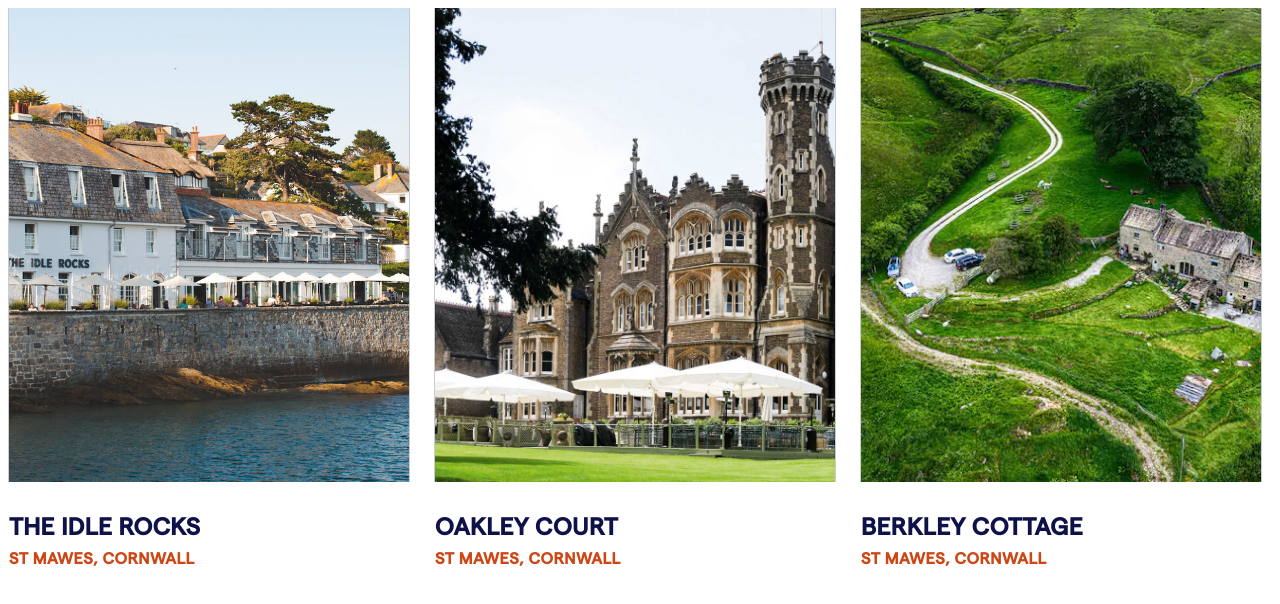
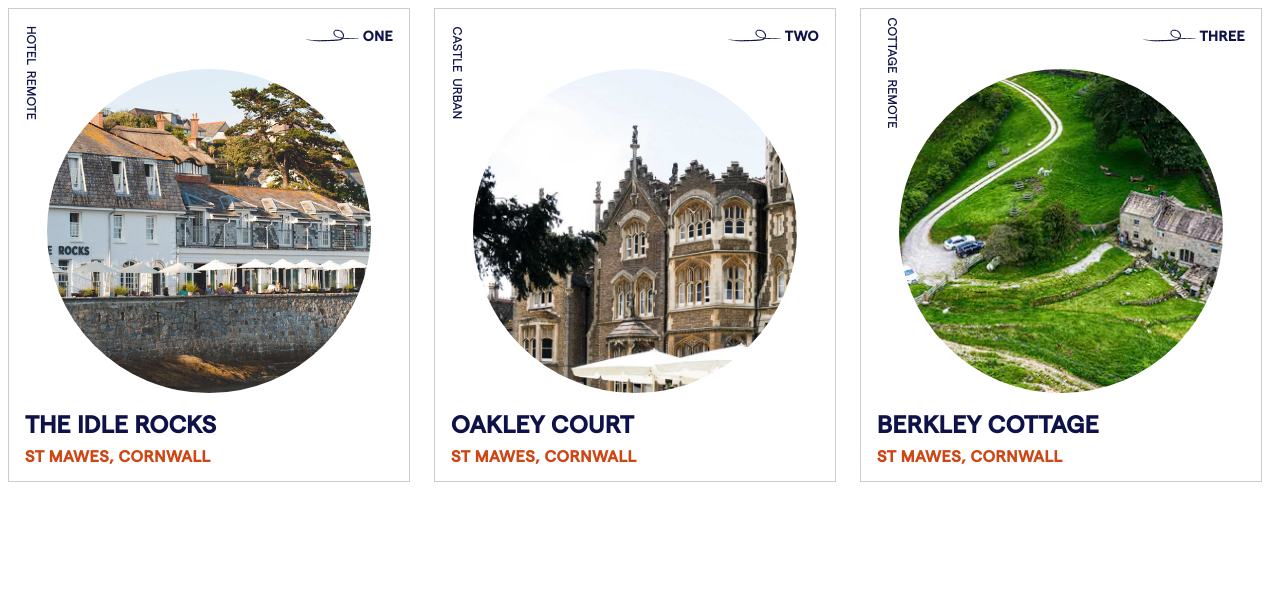
Before and after one commit to AnyaDroz/carousel, a React (Create React App) app: page / in a window 1280 px wide. Shown: the top 604 px of the page. Built offline with nearby package versions, Linux system fonts and the light colour scheme.

Commit message:
cleanup code

```diff
--- a/src/App.css
+++ b/src/App.css
@@ -1,3 +1,7 @@
 .App {
-
+    position: relative;
+    color: #0E1249;
+    display: flex;
+    flex-direction: row;
+    gap: 24px;
   }
--- a/src/components/carousel/index.js
+++ b/src/components/carousel/index.js
@@ -59,69 +59,47 @@
 }
 
 function Carousel() {
-  const [array, setArray] = useState(info);
+  const [tileContent, setTileContent] = useState(info);
   const [scrollPosition, setScrollPosition] = useState(0);
-  const [generateID, setGenerateID] = useState("");
-  const tileRef = useRef(null);
-  const initialScrollPositionRef = useRef(0);
-  const widthRef = useRef(0);
-  const positionRef = useRef(0);
+  const carouselRef = useRef(null);
 
   useEffect(() => {
-    console.log(Date.now());
-    setGenerateID(Date.now());
-  }, [array]);
-
-  useEffect(() => {
-    initialScrollPositionRef.current =
-      (tileRef.current.lastChild.getBoundingClientRect().width + 24) * 20;
-    const initialScrollPosition = initialScrollPositionRef.current;
-
-    tileRef.current.scrollLeft = initialScrollPosition;
+    carouselRef.current.scrollLeft =
+      (carouselRef.current.lastChild.getBoundingClientRect().width + 24) * 20;
   }, []);
 
   function getPosition() {
-    widthRef.current =
-      tileRef.current.lastChild.getBoundingClientRect().width + 24;
-    positionRef.current = tileRef.current.scrollLeft;
-    setScrollPosition(positionRef.current);
-  }
-
-  function scrollFunction() {
-    // I'd like to activate my scroll solution on drag.
+    const position = carouselRef.current.scrollLeft;
+    setScrollPosition(position);
   }
 
   useEffect(() => {
-    const width = (widthRef.current + 24) * copyArray.length;
-    const tileWidth = widthRef.current;
+    const tileWidth =
+      carouselRef.current.lastChild.getBoundingClientRect().width + 24;
+    const carouselWidth =
+      (carouselRef.current.lastChild.getBoundingClientRect().width + 24) *
+      copyArray.length;
 
     if (
-      positionRef.current >= copyArray.length * 3 * tileWidth &&
-      positionRef.current % tileWidth === 0
+      scrollPosition >= copyArray.length * 3 * tileWidth &&
+      scrollPosition % tileWidth === 0
     ) {
-      tileRef.current.scrollLeft = positionRef.current - width;
+      carouselRef.current.scrollLeft = scrollPosition - carouselWidth;
     } else if (
-      positionRef.current <= copyArray.length * tileWidth &&
-      positionRef.current % tileWidth === 0
+      scrollPosition <= copyArray.length * tileWidth &&
+      scrollPosition % tileWidth === 0
     ) {
-      tileRef.current.scrollLeft = positionRef.current + width;
+      carouselRef.current.scrollLeft = scrollPosition + carouselWidth;
     }
   }, [scrollPosition]);
 
   return (
-    <div
-      className="carousel-window"
-      ref={tileRef}
-      onScroll={getPosition}
-      onDrag={scrollFunction}
-      draggable="true"
-    >
-      {array.map((item, index) => {
+    <div className="carousel-window" ref={carouselRef} onScroll={getPosition}>
+      {tileContent.map((item, index) => {
         return (
           <CarouselTile
-            //why key & index...?
             key={index}
-            index={generateID}
+            index={index}
             info={item}
             scrollPosition={scrollPosition}
           />
--- a/src/components/carouselTile/index.js
+++ b/src/components/carouselTile/index.js
@@ -9,11 +9,10 @@
   const gap = 24;
 
   useEffect(() => {
+    console.log(info.id);
     const width = tileContainerRef.current.getBoundingClientRect().width;
-    // console.log(width + gap);
-    // console.log(scrollPosition);
+
     const isActive = index * (width + gap) === scrollPosition;
-    // && index * width === scrollPosition;
     setActive(isActive);
   }, [scrollPosition]);
 
```
